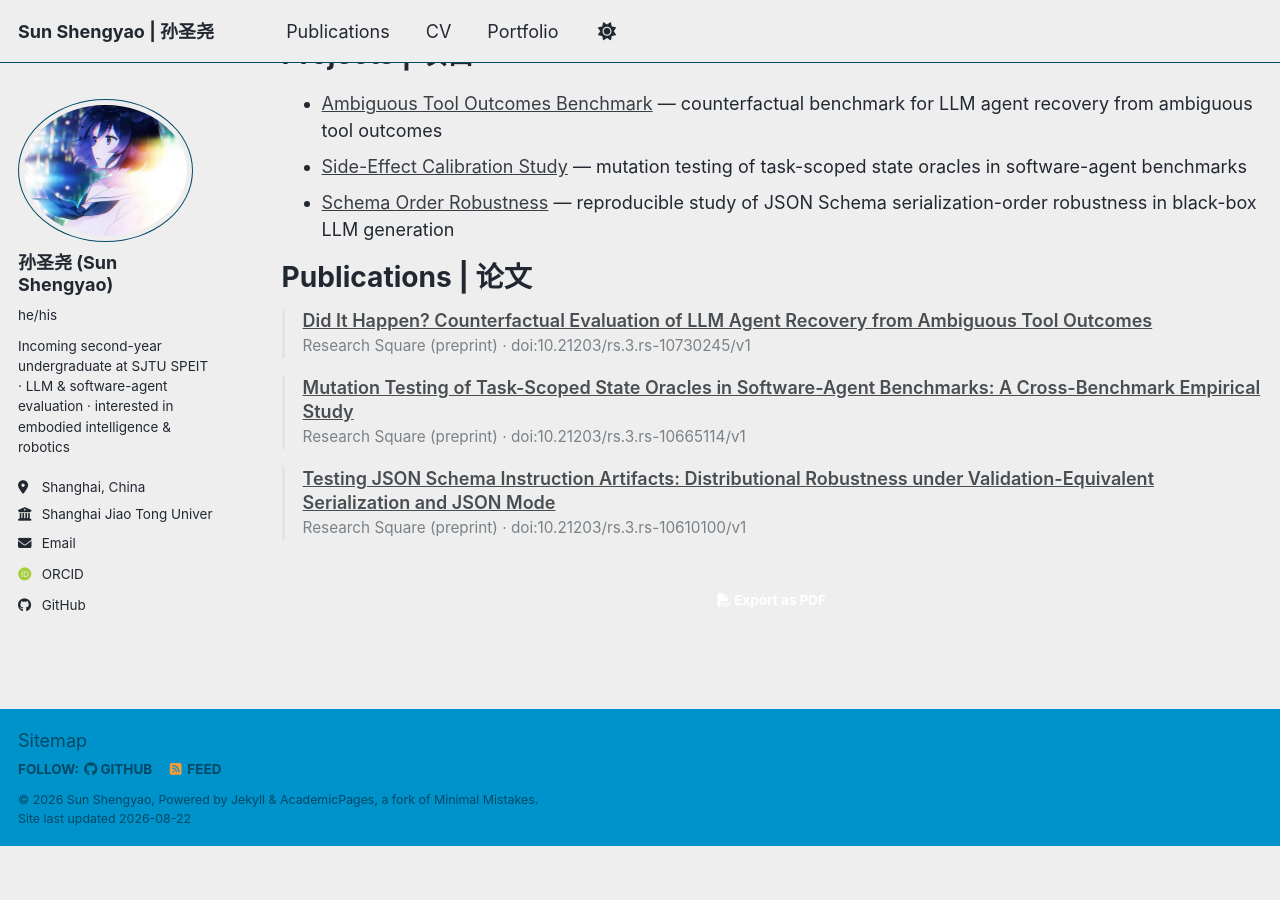
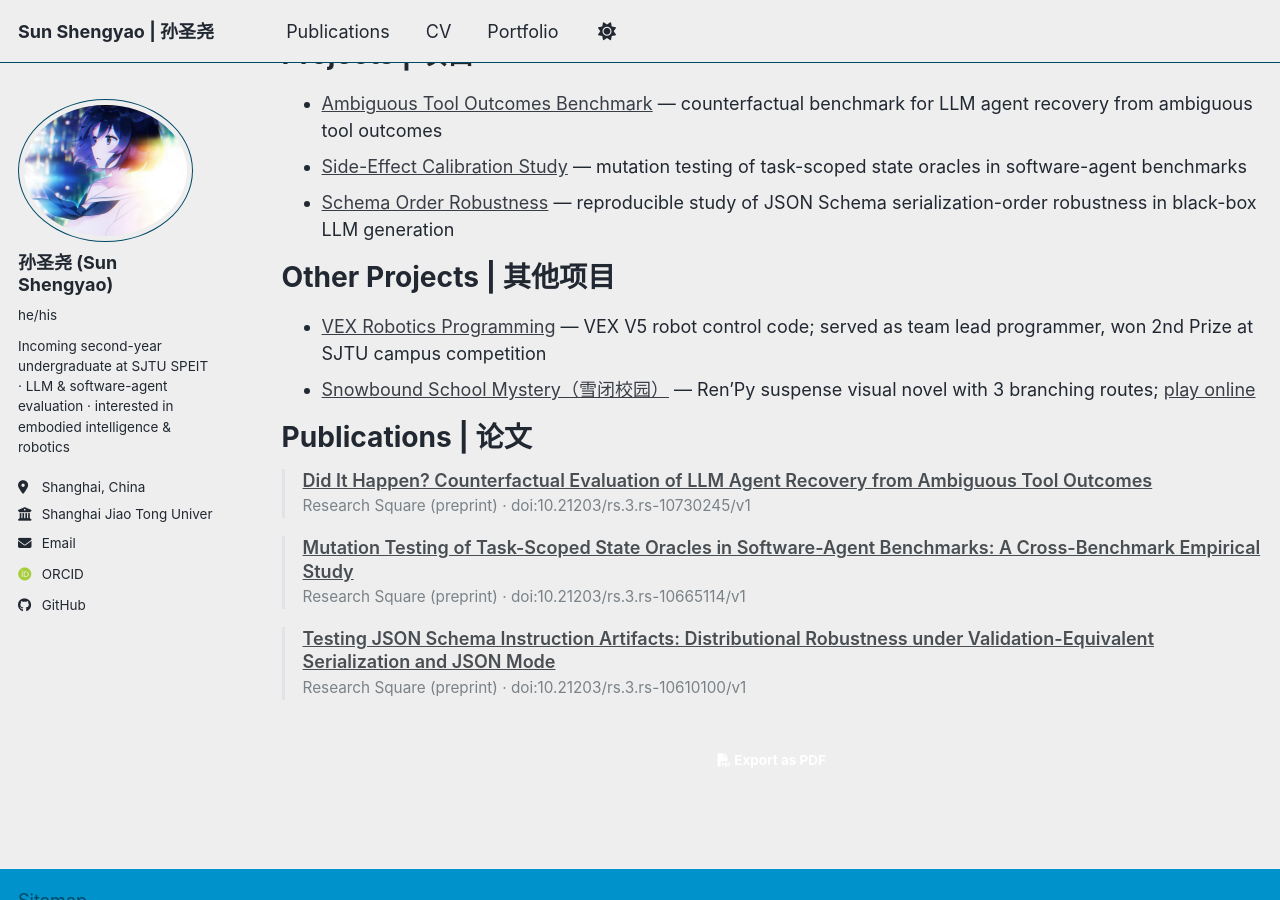
Before and after one commit to shushuyang231/shushuyang231.github.io, a Jekyll site: the page built from _pages/cv.md, in a window 1280 px wide and 900 px high, scrolled down 803 px. Built offline with Jekyll 4.4.1, drawn with Linux system fonts in a browser that asks for light colours; some web fonts are replaced; a script bundle is joined from its source files by our own code; library files that are not in the unit come from our copies; before the commit the page ends 1649 px from its top, so only the background shows below that.

Commit message:
Add VEX + game to CV Other Projects section

```diff
--- a/_pages/cv.md
+++ b/_pages/cv.md
@@ -50,6 +50,11 @@ Projects | 项目
 * [Ambiguous Tool Outcomes Benchmark](https://github.com/shushuyang231/ambiguous-tool-outcomes-benchmark) — counterfactual benchmark for LLM agent recovery from ambiguous tool outcomes
 * [Side-Effect Calibration Study](https://github.com/shushuyang231/side-effect-calibration-study) — mutation testing of task-scoped state oracles in software-agent benchmarks
 * [Schema Order Robustness](https://github.com/shushuyang231/schema-order-robustness) — reproducible study of JSON Schema serialization-order robustness in black-box LLM generation
+
+Other Projects | 其他项目
+======
+* [VEX Robotics Programming](https://github.com/shushuyang231/vex-robotics) — VEX V5 robot control code; served as team lead programmer, won 2nd Prize at SJTU campus competition
+* [Snowbound School Mystery（雪闭校园）](https://github.com/shushuyang231/snowbound-school-mystery) — Ren'Py suspense visual novel with 3 branching routes; [play online](https://modelscope.cn/studios/shushuyang231/snowbound-school-mystery/summary)
 
 Publications | 论文
 ======
```
